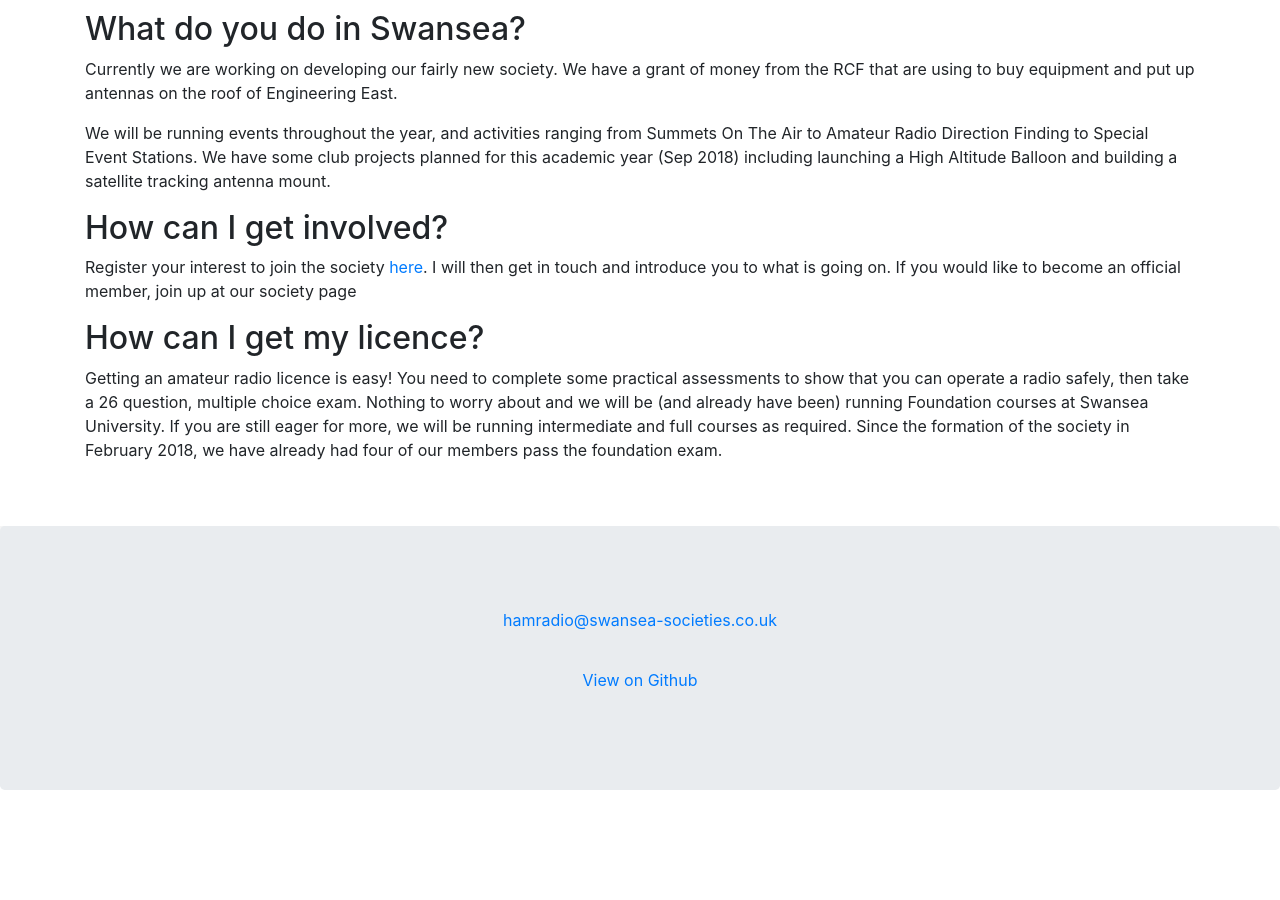
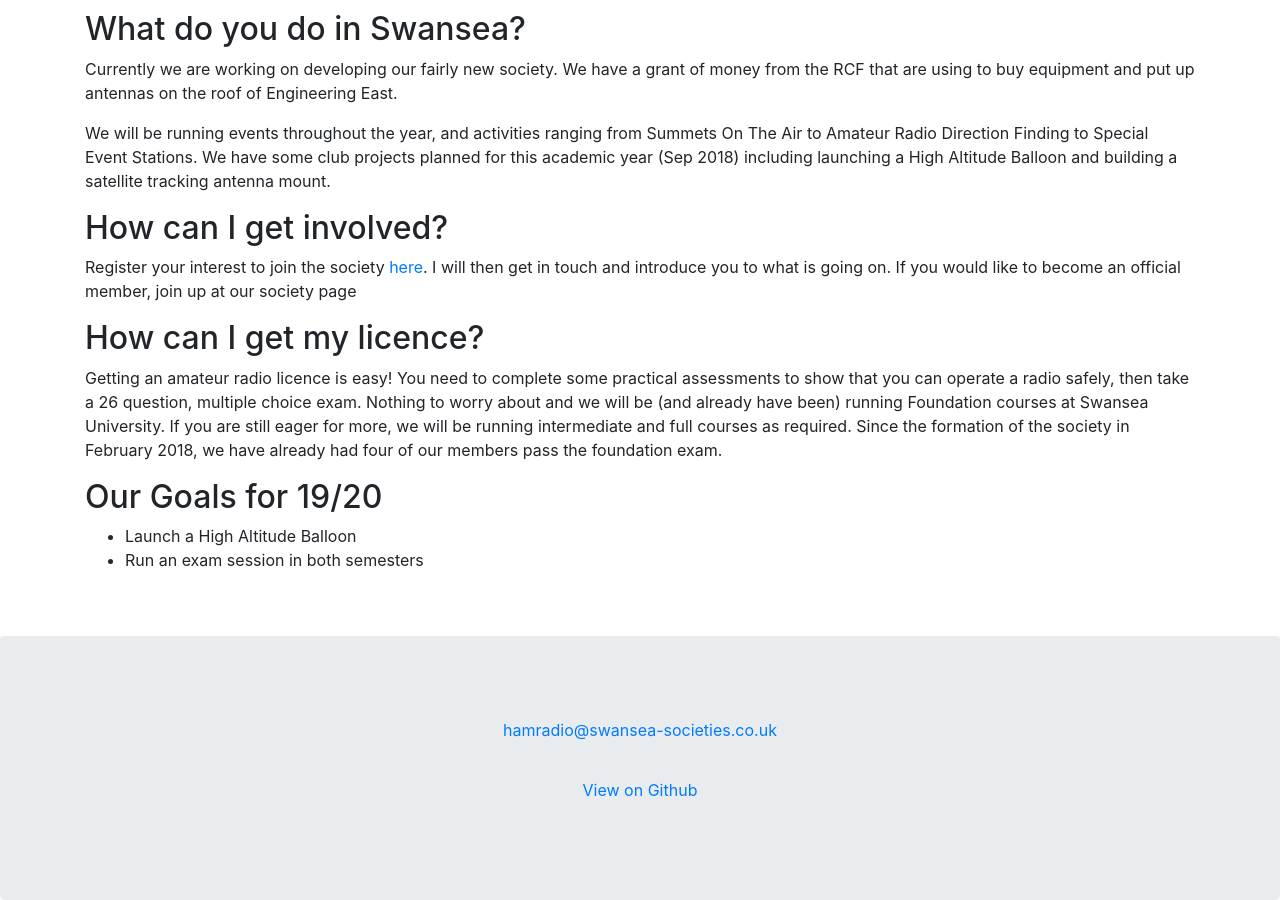
Before and after one commit to gw3uws/gw3uws.uk, a Jekyll site: the page built from index.md, in a window 1280 px wide and 900 px high, scrolled down 716 px. Built offline with Jekyll 4.4.1, drawn with Linux system fonts in a browser that asks for light colours; our own code applies the rules of GitHub Pages for plain Markdown files; before the commit the page ends 1506 px from its top, so only the background shows below that.

Commit message:
Update index.md

```diff
--- a/index.md
+++ b/index.md
@@ -27,3 +27,8 @@
 ## How can I get my licence?
 
 Getting an amateur radio licence is easy! You need to complete some practical assessments to show that you can operate a radio safely, then take a 26 question, multiple choice exam. Nothing to worry about and we will be (and already have been) running Foundation courses at Swansea University. If you are still eager for more, we will be running intermediate and full courses as required. Since the formation of the society in February 2018, we have already had four of our members pass the foundation exam.
+
+## Our Goals for 19/20
+
+* Launch a High Altitude Balloon
+* Run an exam session in both semesters
```
